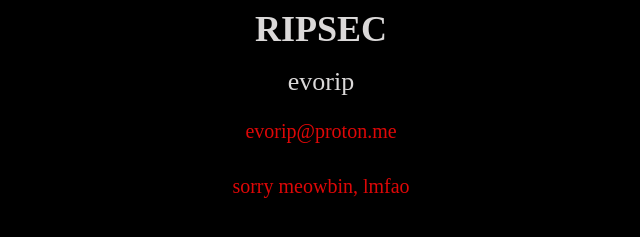
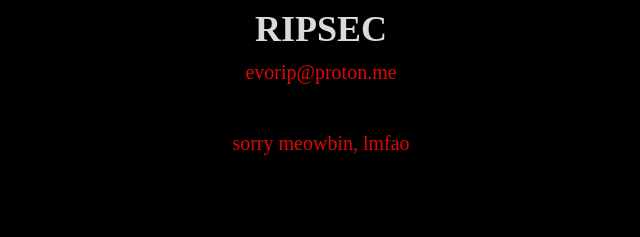
Before and after one commit to evorip/meowbin.info, a plain HTML site: page index.html in a window 1280 px wide. Shown: the part 315-552 px from the top of the page, without its empty margins (319-959 px from the left). Drawn offline with Linux system fonts and the light colour scheme.

Commit message:
Update index.html

```diff
--- a/index.html
+++ b/index.html
@@ -69,8 +69,6 @@
 
     <h1></h1>
     <h2>RIPSEC</h2>
-    <p class="message_prinsley">evorip</p>
-    <p>
         <a class="hubungi_prinsh" href="mailto:evorip@proton.me">evorip@proton.me</a>
     </p>
     <p>
```
